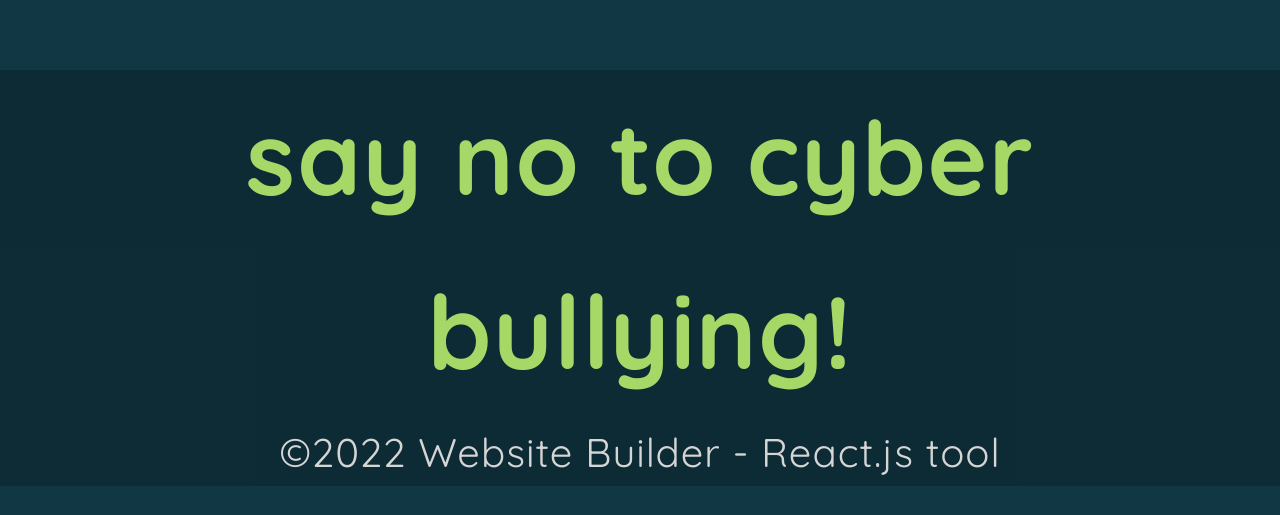
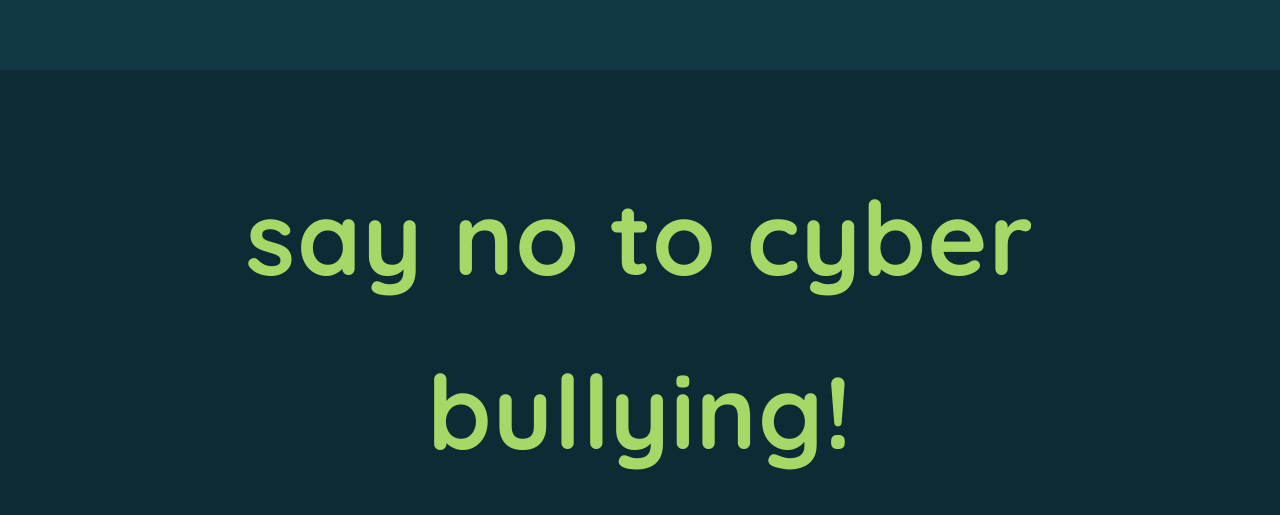
Before and after one commit to Rafiul29/cyberbullying, a React (Create React App) app: page / in a window 1280 px wide. Shown: the part 3562-4077 px from the top of the page. Before the commit the page ends 4048 px from the top, so only its background shows below. Built offline with nearby package versions, Linux system fonts and the light colour scheme; a web font is replaced by a local one.

Commit message:
build added

```diff
--- a/src/index.css
+++ b/src/index.css
@@ -296,7 +296,7 @@ visibility: visible;
 .footer{
   text-align: center;
 background-color: #0d2933d0;
-padding: 0 5vw;
+padding: 10vh 5vw;
 }
 .footer h1{
   text-transform: lowercase;
```
Also changed, not shown: 6 other files (tests, documents, lock files or other folders).
